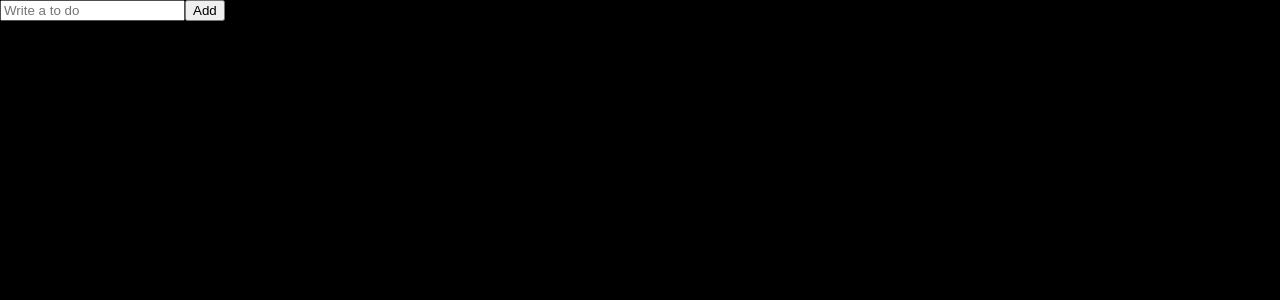
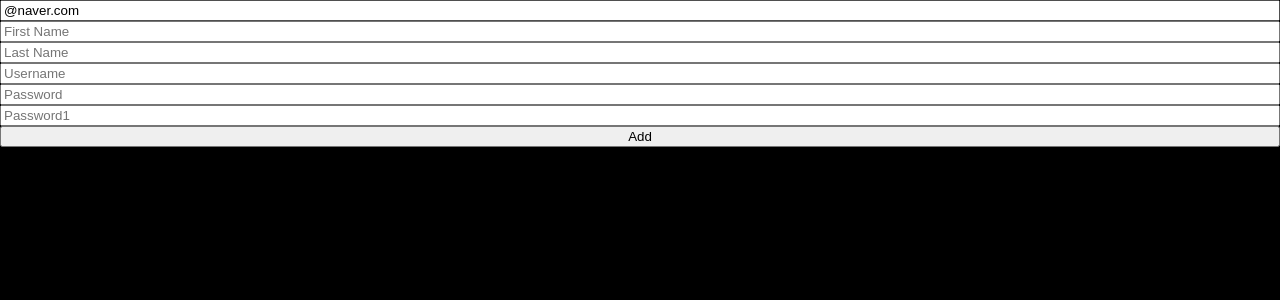
Before and after one commit to Jiwon-Jeong99/React-todoList, a React (Create React App) app in the folder todolist/: page / in a window 1280 px wide. Shown: the top 300 px of the page. Built offline with nearby package versions, Linux system fonts and the light colour scheme.

Commit message:
useForm 기능

```diff
--- a/todolist/src/App.tsx
+++ b/todolist/src/App.tsx
@@ -1,5 +1,5 @@
 import { createGlobalStyle } from "styled-components";
-import ToDoList from "./ToDoList";
+import ToDoList from "./components/ToDoList";
 
 const GlobalStyle = createGlobalStyle`
 @import url('https://fonts.googleapis.com/css2?family=Source+Sans+Pro:wght@300;400&display=swap');
--- a/todolist/src/ToDoList.tsx
+++ /dev/null
@@ -1,47 +0,0 @@
-import { useState } from "react";
-import { useForm } from "react-hook-form";
-
-// 일반적인 form
-// function ToDoList() {
-//   const [toDo, setToDo] = useState("");
-//   const [toDoError, setToDoError] = useState("");
-//   //타입스크립트할 때만 적는거
-//   const onChange = (event: React.FormEvent<HTMLInputElement>) => {
-//     const {
-//       currentTarget: { value },
-//     } = event;
-//     setToDoError("");
-//     setToDo(value);
-//   };
-//   const onSubmit = (event: React.FormEvent<HTMLFormElement>) => {
-//     event.preventDefault();
-//     if (toDo.length < 10) {
-//       return setToDoError("To do shoule be longer");
-//     }
-//     console.log("submit");
-//   };
-//   return (
-//     <div>
-//       <form onSubmit={onSubmit}>
-//         <input onChange={onChange} value={toDo} placeholder="Write a to do" />
-//         <button>Add</button>
-//         {toDoError !== "" ? toDoError : null}
-//       </form>
-//     </div>
-//   );
-// }
-
-//useForm
-function ToDoList() {
-  const { register, watch } = useForm();
-  return (
-    <div>
-      <form>
-        <input {...register("toDo")} placeholder="Write a to do" />
-        <button>Add</button>
-      </form>
-    </div>
-  );
-}
-
-export default ToDoList;
--- /dev/null
+++ b/todolist/src/components/ToDoList.tsx
@@ -0,0 +1,130 @@
+import { useState } from "react";
+import { useForm } from "react-hook-form";
+
+// 일반적인 form
+// function ToDoList() {
+//   const [toDo, setToDo] = useState("");
+//   const [toDoError, setToDoError] = useState("");
+//   //타입스크립트할 때만 적는거
+//   const onChange = (event: React.FormEvent<HTMLInputElement>) => {
+//     const {
+//       currentTarget: { value },
+//     } = event;
+//     setToDoError("");
+//     setToDo(value);
+//   };
+//   const onSubmit = (event: React.FormEvent<HTMLFormElement>) => {
+//     event.preventDefault();
+//     if (toDo.length < 10) {
+//       return setToDoError("To do shoule be longer");
+//     }
+//     console.log("submit");
+//   };
+//   return (
+//     <div>
+//       <form onSubmit={onSubmit}>
+//         <input onChange={onChange} value={toDo} placeholder="Write a to do" />
+//         <button>Add</button>
+//         {toDoError !== "" ? toDoError : null}
+//       </form>
+//     </div>
+//   );
+// }
+
+//useForm
+interface IForm {
+  email: string;
+  firstName: string;
+  lastName: string;
+  username: string;
+  password: string;
+  password1: string;
+  extraError?: string;
+}
+
+function ToDoList() {
+  const {
+    register,
+    watch,
+    handleSubmit,
+    formState: { errors },
+    setError,
+  } = useForm<IForm>({
+    defaultValues: {
+      email: "@naver.com",
+    },
+  });
+  const onValid = (data: IForm) => {
+    if (data.password !== data.password1) {
+      setError(
+        "password1",
+        { message: "Password are not the same" },
+        { shouldFocus: true }
+      );
+      console.log(errors);
+    }
+  };
+  return (
+    <div>
+      <form
+        style={{ display: "flex", flexDirection: "column" }}
+        onSubmit={handleSubmit(onValid)}
+      >
+        <input
+          {...register("email", {
+            required: "Email is required",
+            pattern: {
+              value: /^[A-Za-z0-9._%+-]+@naver.com$/,
+              message: "Only naver.com emails allowed",
+            },
+          })}
+          placeholder="Email"
+        />
+        <span>{errors?.email?.message}</span>
+        <input
+          {...register("firstName", {
+            required: "write here",
+            validate: {
+              noNico: (value) =>
+                value.includes("nico") ? "no nicos allowed" : true,
+              noNick: (value) =>
+                value.includes("nick") ? "no nick allowed" : true,
+            },
+          })}
+          placeholder="First Name"
+        />
+        <span>{errors?.firstName?.message}</span>
+        <input
+          {...register("lastName", { required: "write here" })}
+          placeholder="Last Name"
+        />
+        <span>{errors?.lastName?.message}</span>
+        <input
+          {...register("username", { required: "write here", minLength: 10 })}
+          placeholder="Username"
+        />
+        <span>{errors?.username?.message}</span>
+        <input
+          {...register("password", { required: "write here", minLength: 5 })}
+          placeholder="Password"
+        />
+        <span>{errors?.password?.message}</span>
+        <input
+          {...register("password1", {
+            required: "Password is required",
+            minLength: {
+              value: 5,
+              message: "Your password is too short.",
+            },
+          })}
+          placeholder="Password1"
+        />
+        <span>{errors?.password1?.message}</span>
+        <button>Add</button>
+        <span>{errors?.extraError?.message}</span>
+      </form>
+    </div>
+  );
+}
+
+export default ToDoList;
```
